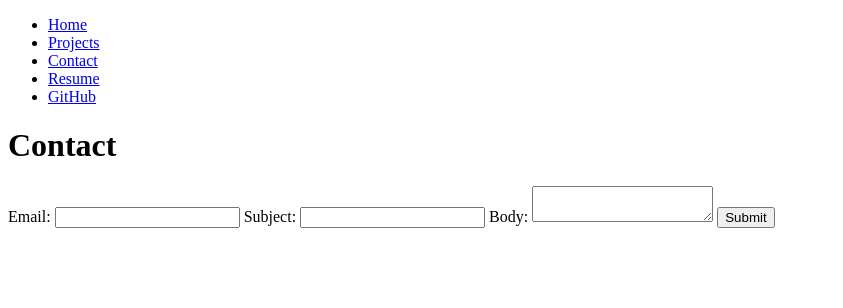
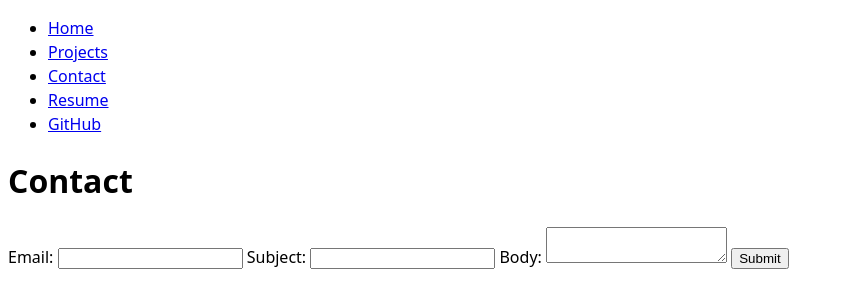
Before and after one commit to Dylan916/portfolio, a plain HTML site: page contact/index.html in a window 1280 px wide. Shown: the whole page, without its empty margins (0-843 px from the left). Drawn offline with Linux system fonts and the light colour scheme; the site is published under a folder, as on GitHub Pages, so addresses that start at the root find nothing.

Commit message:
fix links to style.css

```diff
--- a/contact/index.html
+++ b/contact/index.html
@@ -4,7 +4,7 @@
     <meta charset="UTF-8" />
     <meta name="viewport" content="width=device-width, initial-scale=1.0" />
     <title>Contact</title>
-    <link rel="stylesheet" href="/style.css" />
+    <link rel="stylesheet" href="../style.css" />
   </head>
   <body>
     <nav>
```
Also changed, not shown: index.html (+1 -1 lines), projects/index.html (+1 -1 lines), resume/index.html (+1 -1 lines).
